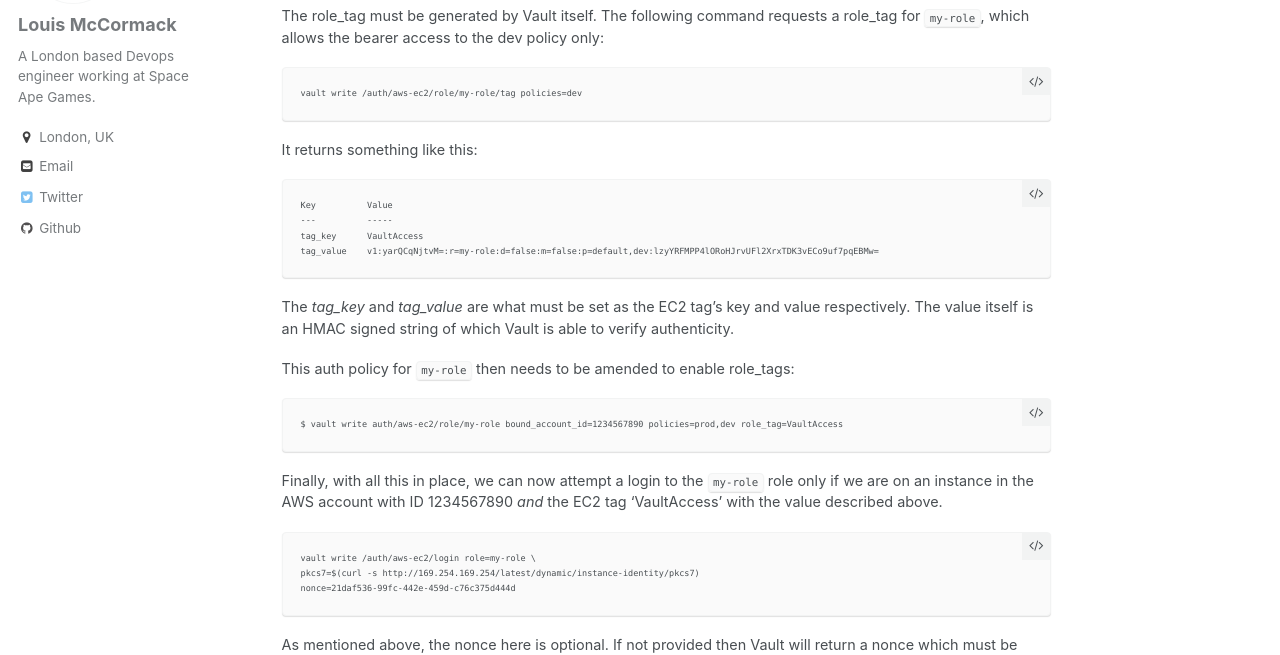
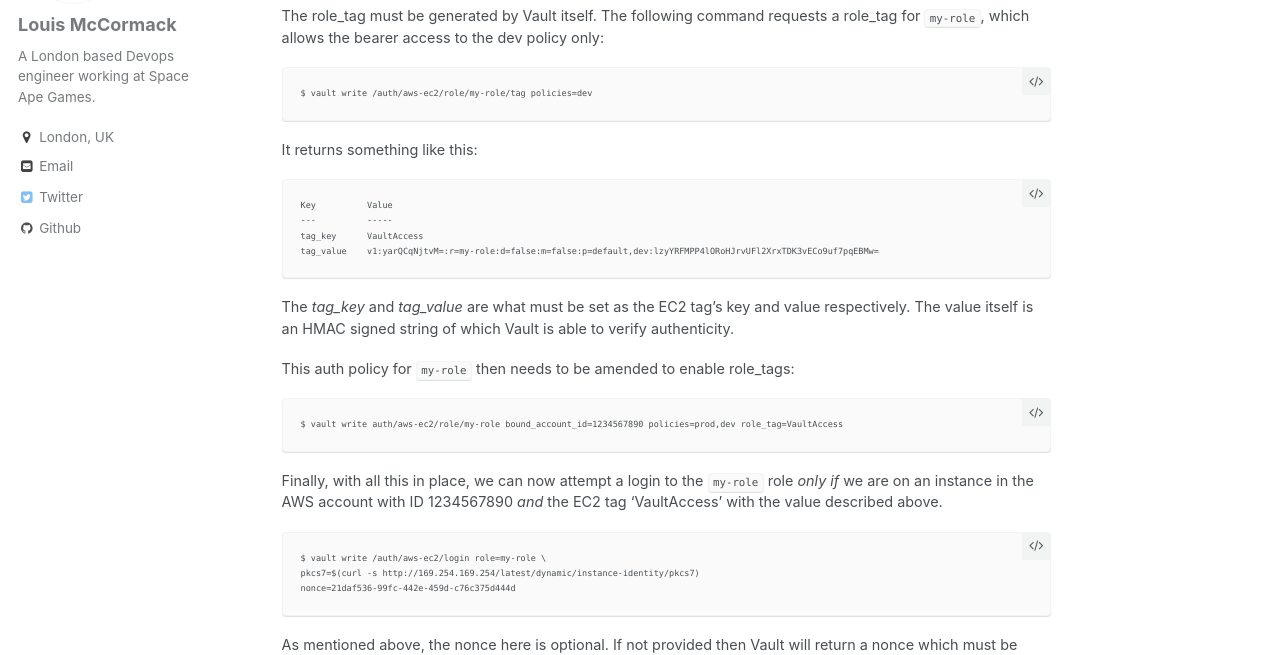
Before and after one commit to louism517/louism517.github.io, a Jekyll site: the page built from _posts/2016-11-01-vault-aws-ec2-backend.markdown, in a window 1280 px wide and 900 px high, scrolled down 2105 px. Shown: the part 172-827 px from the top of the window. Built offline with Jekyll 4.4.1, drawn with Linux system fonts in a browser that asks for light colours.

Commit message:
touchups

````diff
--- a/_posts/2016-11-01-vault-aws-ec2-backend.markdown
+++ b/_posts/2016-11-01-vault-aws-ec2-backend.markdown
@@ -73,7 +73,7 @@ If we decide (as well you might) that we don’t actually want every instance to
 The role_tag must be generated by Vault itself. The following command requests a role_tag for `my-role`, which allows the bearer access to the dev policy only:
 
 ```
-vault write /auth/aws-ec2/role/my-role/tag policies=dev
+$ vault write /auth/aws-ec2/role/my-role/tag policies=dev
 ```
 
 It returns something like this:
@@ -93,10 +93,10 @@ This auth policy for `my-role` then needs to be amended to enable role_tags:
 $ vault write auth/aws-ec2/role/my-role bound_account_id=1234567890 policies=prod,dev role_tag=VaultAccess
 ```
 
-Finally, with all this in place, we can now attempt a login to the `my-role` role only if we are on an instance in the AWS account with ID 1234567890 _and_ the EC2 tag ‘VaultAccess’ with the value described above.
+Finally, with all this in place, we can now attempt a login to the `my-role` role _only if_ we are on an instance in the AWS account with ID 1234567890 _and_ the EC2 tag ‘VaultAccess’ with the value described above.
 
 ```
-vault write /auth/aws-ec2/login role=my-role \
+$ vault write /auth/aws-ec2/login role=my-role \
 pkcs7=$(curl -s http://169.254.169.254/latest/dynamic/instance-identity/pkcs7)
 nonce=21daf536-99fc-442e-459d-c76c375d444d
 ```
````
